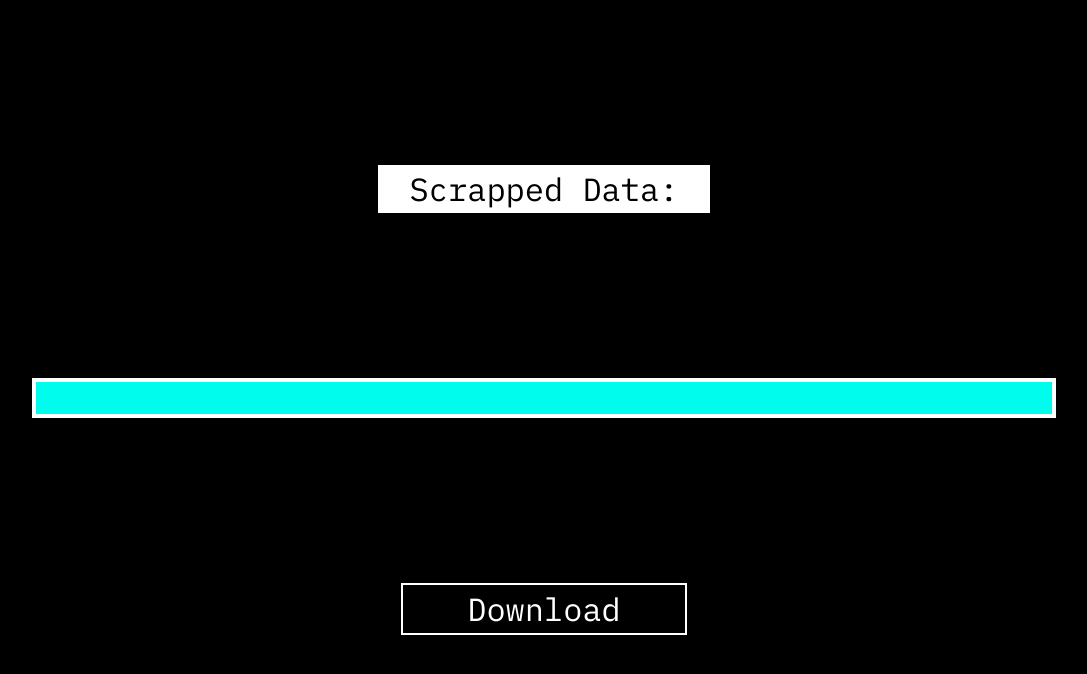
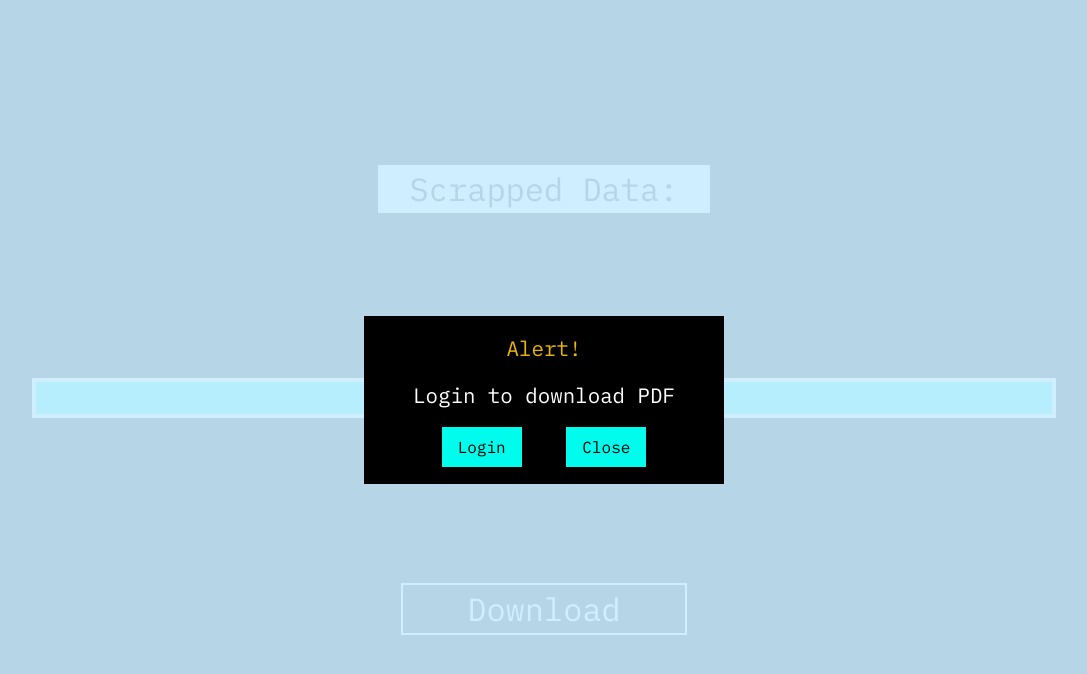
Before and after one commit to singodiyashubham87/ScrapeIt, a React (Vite) app: page /homepage in a window 1280 px wide. Both pictures are taken after a click on the button "Download". Shown: the top 674 px of the page, without its empty margins (96-1183 px from the left). Built offline with nearby package versions, Linux system fonts and the light colour scheme.

Commit message:
feat: login modal add

```diff
--- a/src/components/Homepage.jsx
+++ b/src/components/Homepage.jsx
@@ -1,3 +1,4 @@
+import { useState } from "react";
 import { useLocation } from "react-router-dom";
 import html2pdf from "html2pdf.js";
 import { useAuth0 } from "@auth0/auth0-react";
@@ -6,10 +7,29 @@ function Homepage() {
   const { isAuthenticated } = useAuth0();
   const location = useLocation();
   const fetchedData = location.state?.data;
+  const [showModal, setShowModal] = useState(false);
+
+  const closeModal = () => setShowModal(false);
+
+  const showModalComponent = () => {
+      return (
+        <>
+        <div onClick={closeModal} className="wrapper h-[100vh] w-[100vw] bg-[#CAEDFF] fixed opacity-[90%]"></div>
+        <div className="modalContainer fixed bg-black border border-black flex flex-col justify-center items-center px-[2rem] py-[1rem]">
+          <h1 className="text-white text-[1.3rem] text-yellow-500">Alert!</h1>
+          <p className="text-white m-[1rem] text-[1.3rem]">Login to download PDF</p>
+          <div className="buttons w-[100%] flex justify-evenly">
+            <button className="login bg-primary px-[1rem] py-[.5rem]">Login</button>
+            <button onClick={closeModal} className="close bg-primary px-[1rem] py-[.5rem]">Close</button>
+          </div>
+        </div>
+        </>
+      );
+  }
 
   const handleDownloadPDF = () => {
     if (!isAuthenticated) {
-      alert("Please login to download PDF");
+      setShowModal(true);
     } else {
       const worker = html2pdf();
       const opt = {
@@ -34,6 +54,7 @@ function Homepage() {
       >
         Download
       </button>
+      {showModal && showModalComponent()}
     </div>
   );
 }
```
